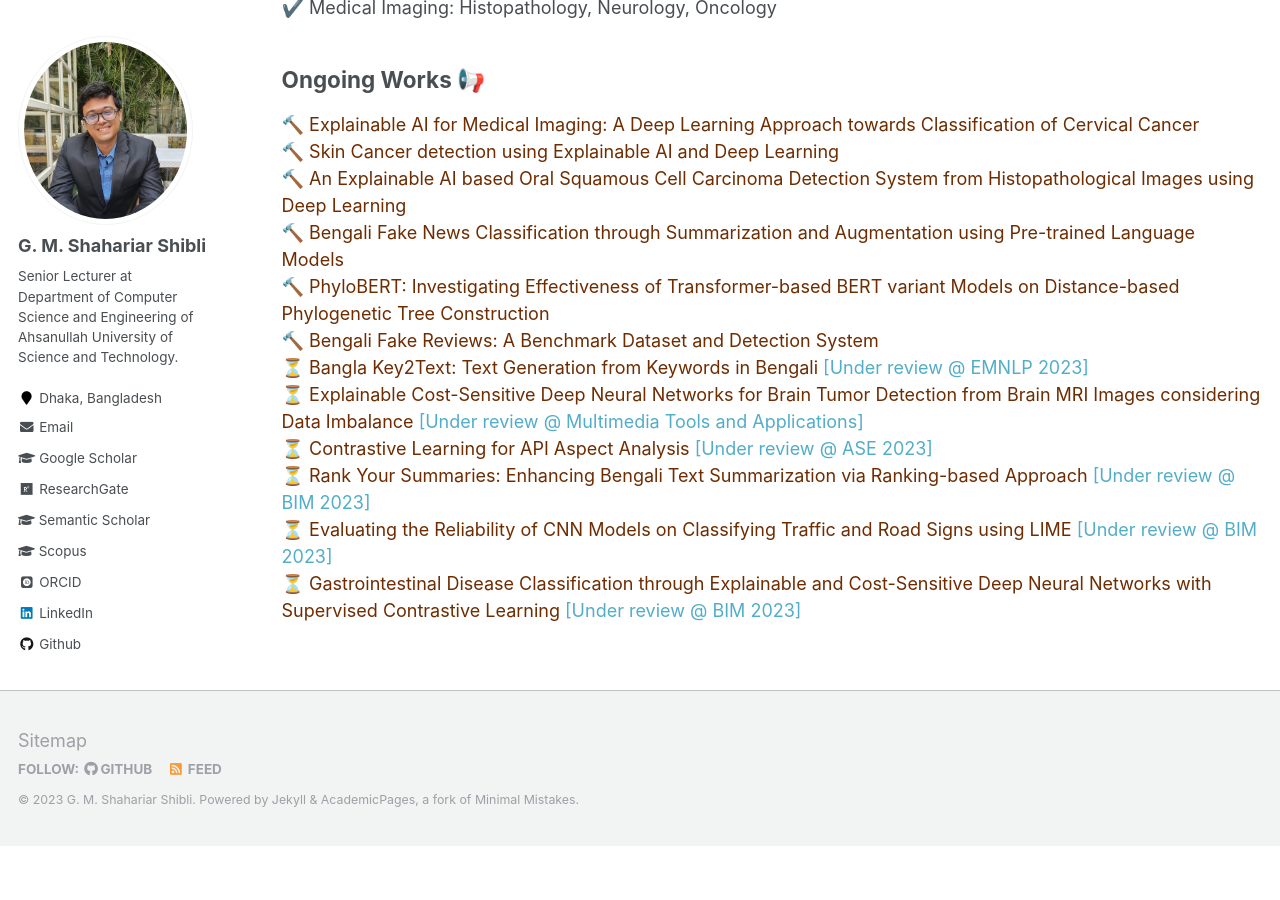
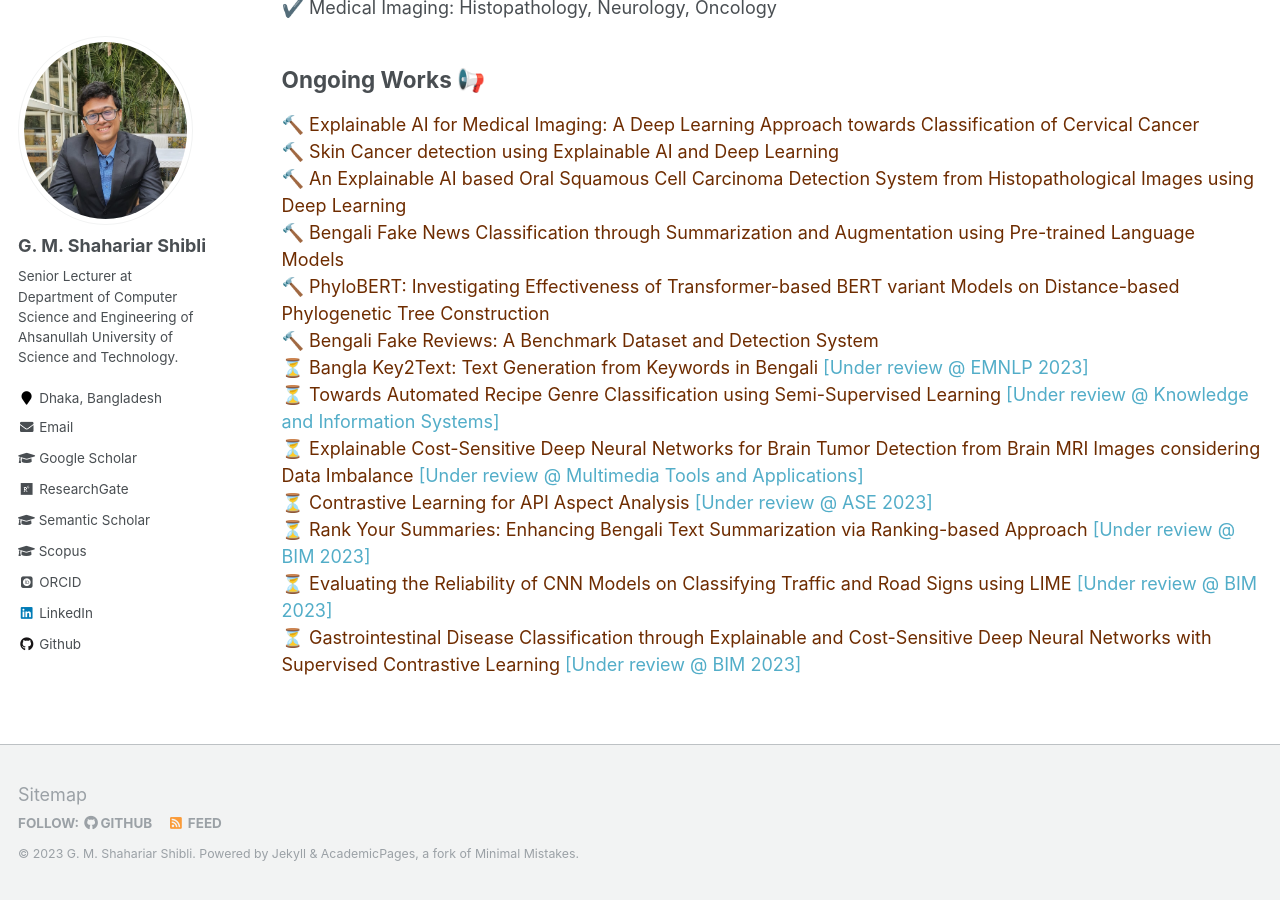
Before and after one commit to shahariar-shibli/shahariar-shibli.github.io, a Jekyll site: the page built from _pages/research.md, in a window 1280 px wide and 900 px high, scrolled down 575 px. Built offline with Jekyll 4.4.1, drawn with Linux system fonts in a browser that asks for light colours; some web fonts are replaced; before the commit the page ends 1421 px from its top, so only the background shows below that.

Commit message:
Update research.md

```diff
--- a/_pages/research.md
+++ b/_pages/research.md
@@ -30,6 +30,7 @@ I am passionate about exploring the applications of machine and deep learning in
 🔨 <span style="color:#6E2C00">PhyloBERT: Investigating Effectiveness of Transformer-based BERT variant Models on Distance-based Phylogenetic Tree Construction</span><br>
 🔨 <span style="color:#6E2C00">Bengali Fake Reviews: A Benchmark Dataset and Detection System</span><br>
 ⏳ <span style="color:#6E2C00">Bangla Key2Text: Text Generation from Keywords in Bengali</span> [[Under review @ EMNLP 2023]](https://2023.emnlp.org/)<br>
+⏳ <span style="color:#6E2C00">Towards Automated Recipe Genre Classification using Semi-Supervised Learning</span> [[Under review @ Knowledge and Information Systems]](https://www.springer.com/journal/10115)<br>
 ⏳ <span style="color:#6E2C00">Explainable Cost-Sensitive Deep Neural Networks for Brain Tumor Detection from Brain MRI Images considering Data Imbalance</span> [[Under review @ Multimedia Tools and Applications]](https://www.springer.com/journal/11042)<br>
 ⏳ <span style="color:#6E2C00">Contrastive Learning for API Aspect Analysis</span> [[Under review @ ASE 2023]](https://conf.researchr.org/track/ase-2023/ase-2023-papers)<br>
 ⏳ <span style="color:#6E2C00">Rank Your Summaries: Enhancing Bengali Text Summarization via Ranking-based Approach</span> [[Under review @ BIM 2023]](https://confbim.com/)<br>
```
